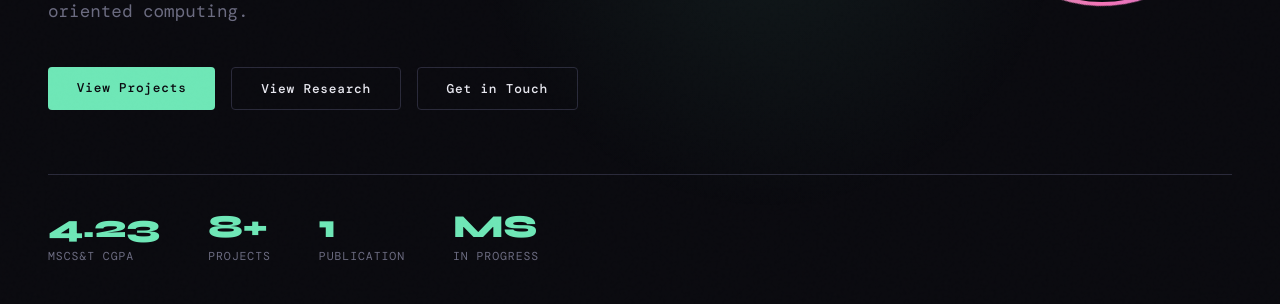
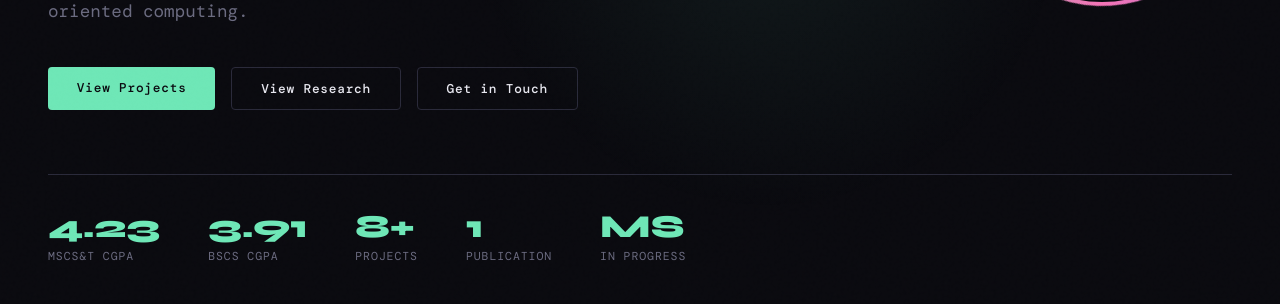
Before and after one commit to fuzzi0011/portfolio, a plain HTML site: page index.html in a window 1280 px wide. Shown: the part 496-800 px from the top of the page. Drawn offline with nearby package versions, Linux system fonts and the light colour scheme; a web font is replaced by a local one.

Commit message:
Update index.html

```diff
--- a/index.html
+++ b/index.html
@@ -1537,6 +1537,15 @@
       </div>
     </div>
 
+   <div>
+      <div class="stat-num">
+        3.91
+      </div>
+
+      <div class="stat-label">
+       BSCS CGPA
+      </div>
+    </div>
 
     <div>
       <div class="stat-num">
```
